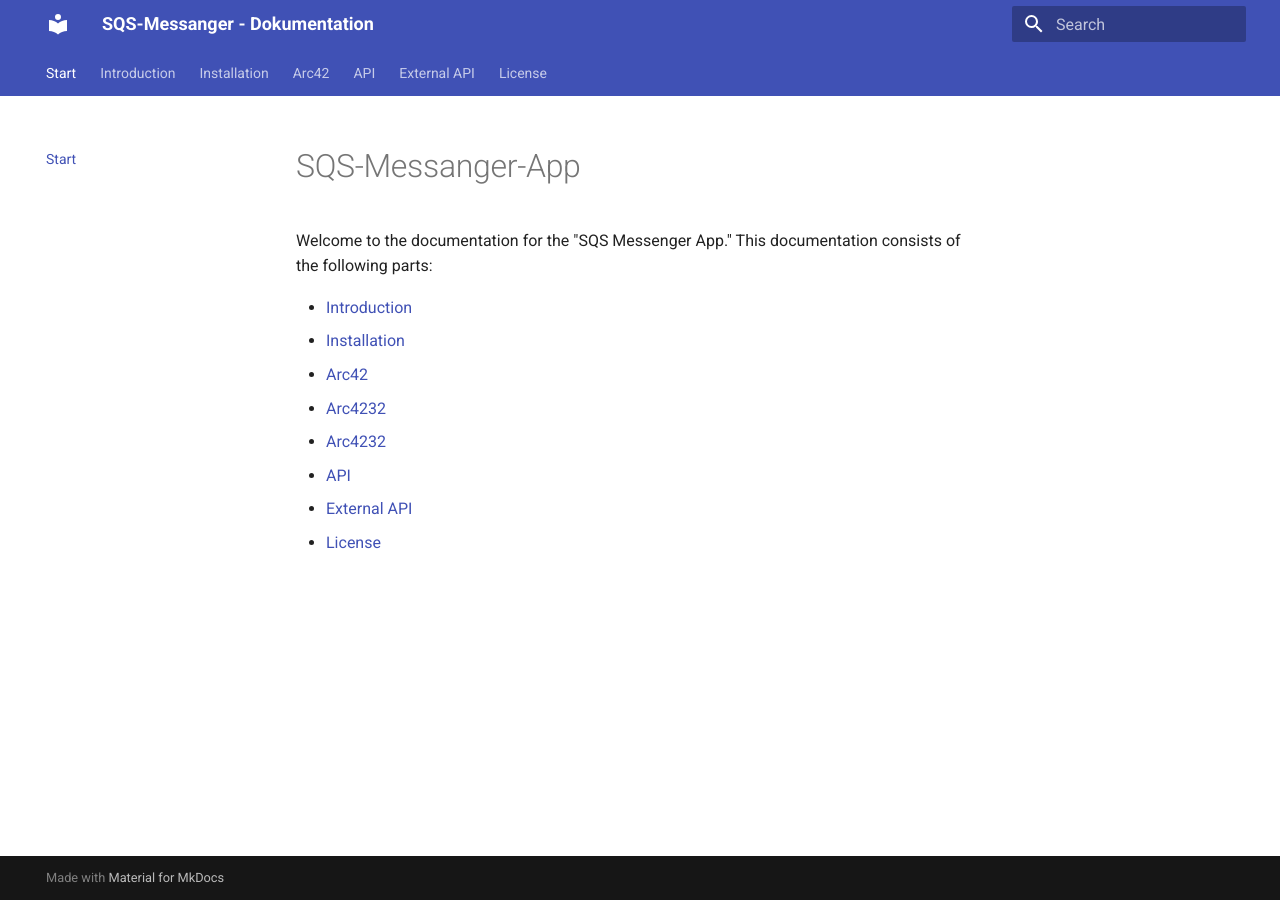
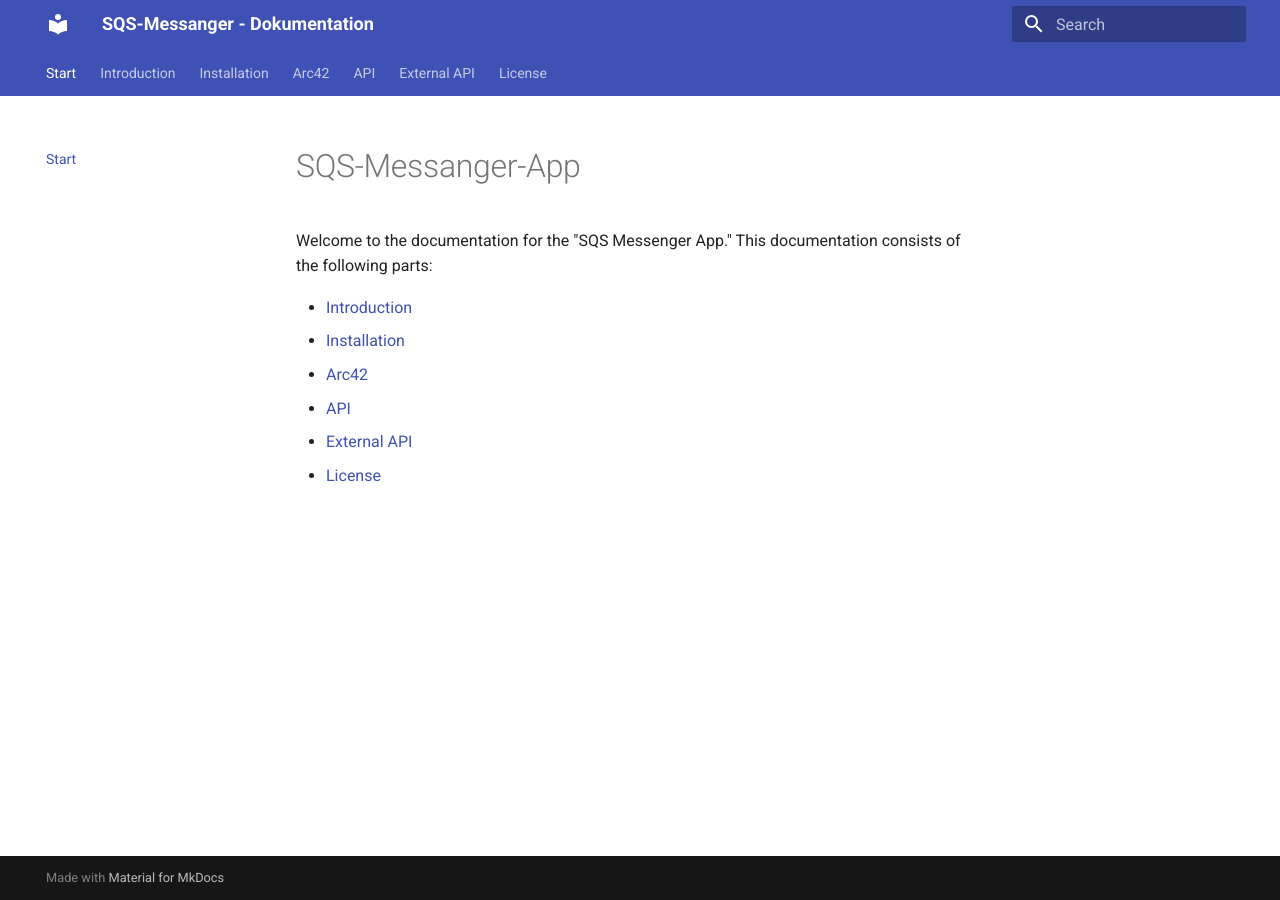
Before and after one commit to Noah-Stud/SQS-Projekt, an MkDocs documentation site: the page built from docs/pages/index.md, in a window 1280 px wide. Built offline with MkDocs 1.6.1 and Material for MkDocs 9.7.7, drawn with Linux system fonts in a browser that asks for light colours.

Commit message:
Update index.md

```diff
--- a/docs/pages/index.md
+++ b/docs/pages/index.md
@@ -4,9 +4,7 @@ Welcome to the documentation for the "SQS Messenger App." This documentation con
 
 - [Introduction](introduction.md)
 - [Installation](installation.md)
-- [Arc42](arc42.md)
-- [Arc4232](arc42.md)
-- [Arc4232](arc41.md)
+- [Arc42](arc42/arc42.md)
 - [API](api.md)
 - [External API](external_api.md)
 - [License](license.md)
```
